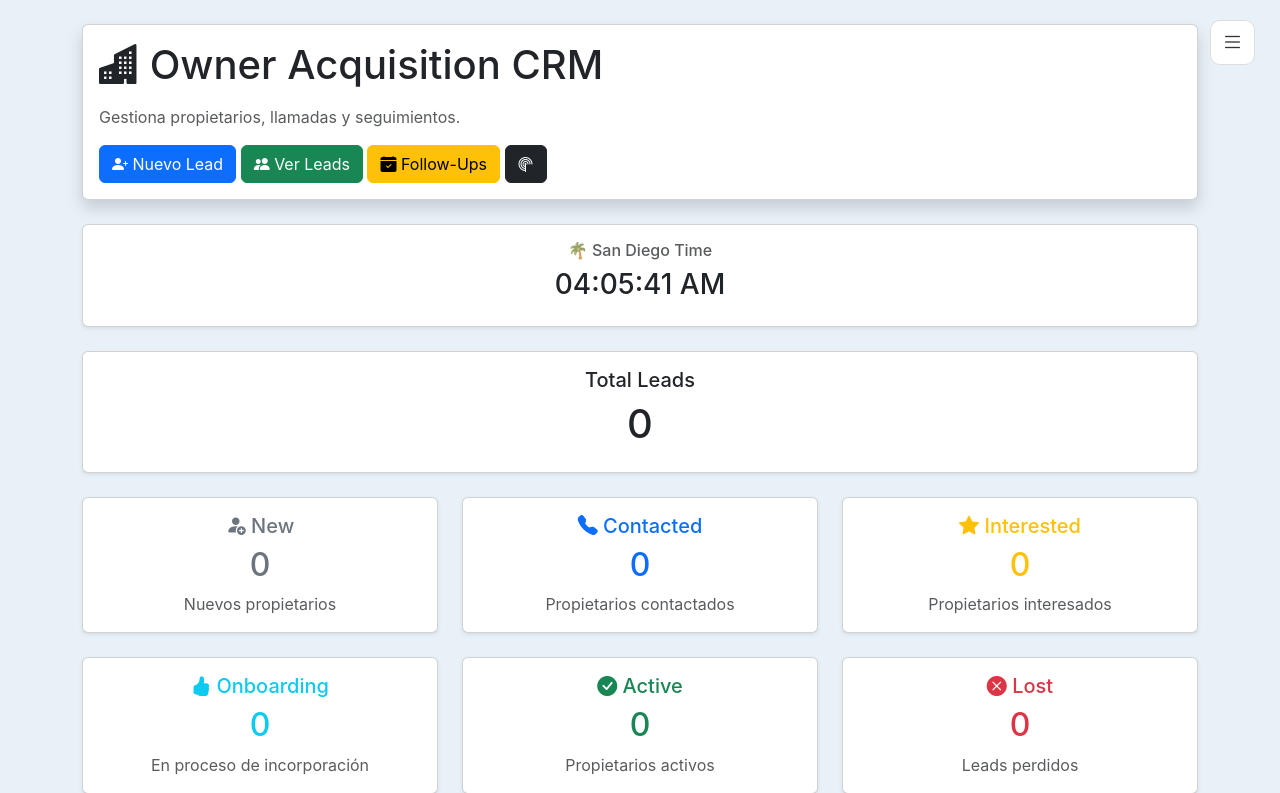
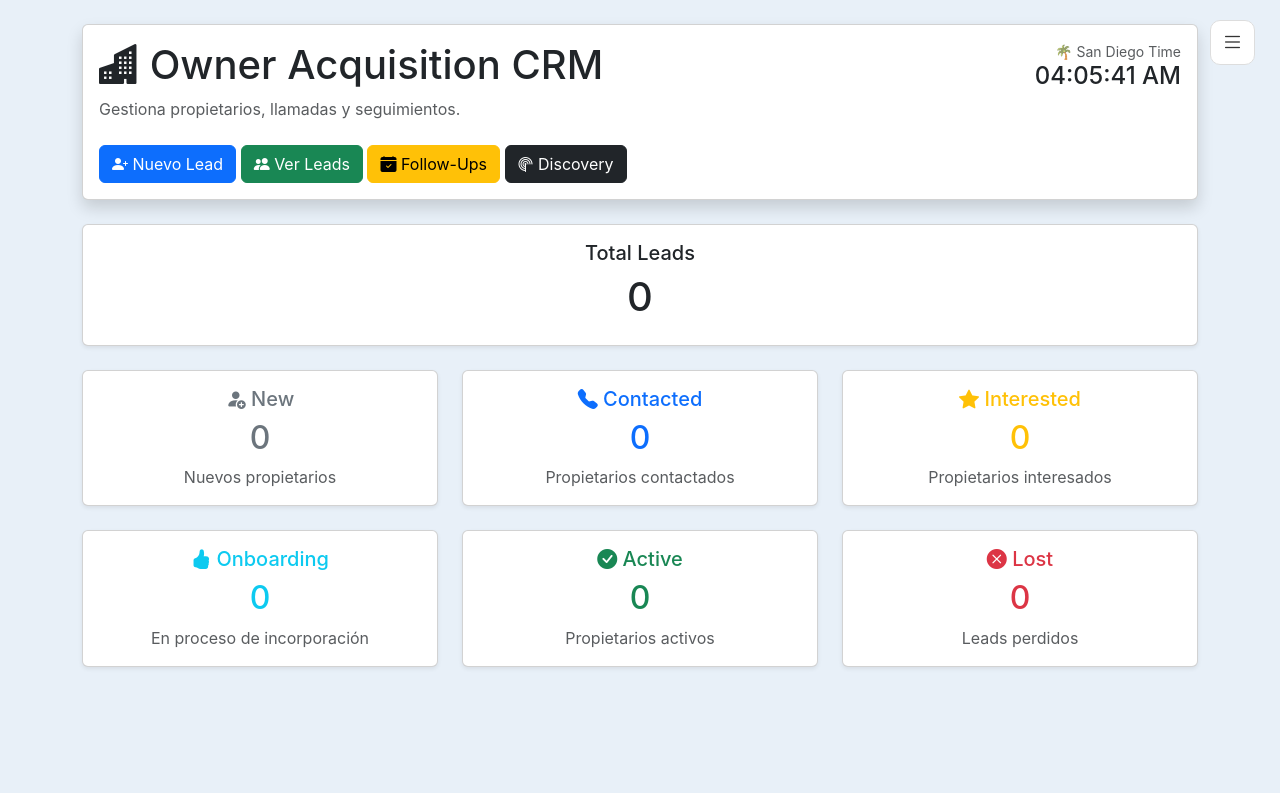
Before and after one commit to danidcr016/owner-acquisition-crm, a Flask app: page / in a window 1280 px wide. Shown: the top 793 px of the page. Run offline with Flask 3, Linux system fonts and the light colour scheme; a user stored in the database is signed in; data comes from the database, SQL or seed files in the repository; data that the repository does not hold is empty.

```diff
--- a/templates/index.html
+++ b/templates/index.html
@@ -19,8 +19,11 @@ Dashboard - Owner Acquisition CRM
 
     <div class="card-body">
 
+        <div class="d-flex justify-content-between align-items-start mb-4">
 
-        <h1 class="mb-3">
+            <div>
+
+                <h1 class="mb-2">
 
                     <i class="bi bi-buildings-fill"></i>
 
@@ -28,12 +31,32 @@ Dashboard - Owner Acquisition CRM
 
                 </h1>
 
-
-        <p class="text-muted">
+                <p class="text-muted mb-0">
 
                     Gestiona propietarios, llamadas y seguimientos.
 
                 </p>
+
+            </div>
+
+
+            <div class="text-end">
+
+                <small class="text-muted d-block">
+
+                    🌴 San Diego Time
+
+                </small>
+
+                <h4 id="sanDiegoClock" class="mb-0">
+
+                    --
+
+                </h4>
+
+            </div>
+
+        </div>
 
 
         <a
@@ -59,47 +82,40 @@ Dashboard - Owner Acquisition CRM
 
         </a>
 
+
         <a
             href="/follow-ups"
             class="btn btn-warning"
         >
+
             <i class="bi bi-calendar-check-fill"></i>
 
             Follow-Ups
 
         </a>
 
+
         <a
             href="/discovery"
             class="btn btn-dark"
         >
+
             <i class="bi bi-radar"></i>
 
+            Discovery
+
         </a>
+
 
     </div>
 
 </div>
 
+
 <!-- =========================
      TOTAL
 ========================== -->
 
-<div class="card shadow-sm mb-4">
-
-    <div class="card-body text-center">
-
-        <h6 class="text-muted">
-            🌴 San Diego Time
-        </h6>
-
-        <h3 id="sanDiegoClock">
-            --
-        </h3>
-
-    </div>
-
-</div>
 
 <div class="row mb-4">
 
@@ -381,6 +397,7 @@ Dashboard - Owner Acquisition CRM
 
 {% endblock %}
 
+
 {% block scripts %}
 
 <script>
```
Lines whose indentation alone changed are shown as unchanged.
